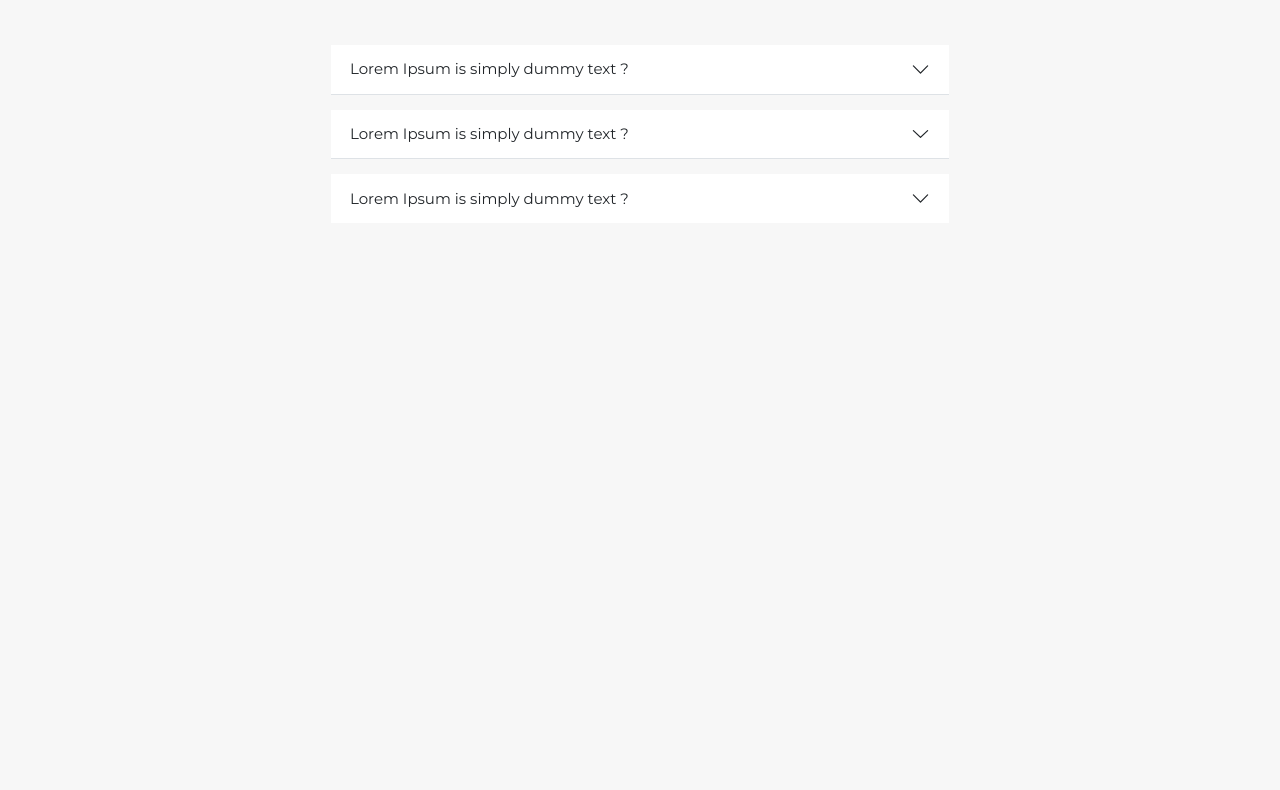
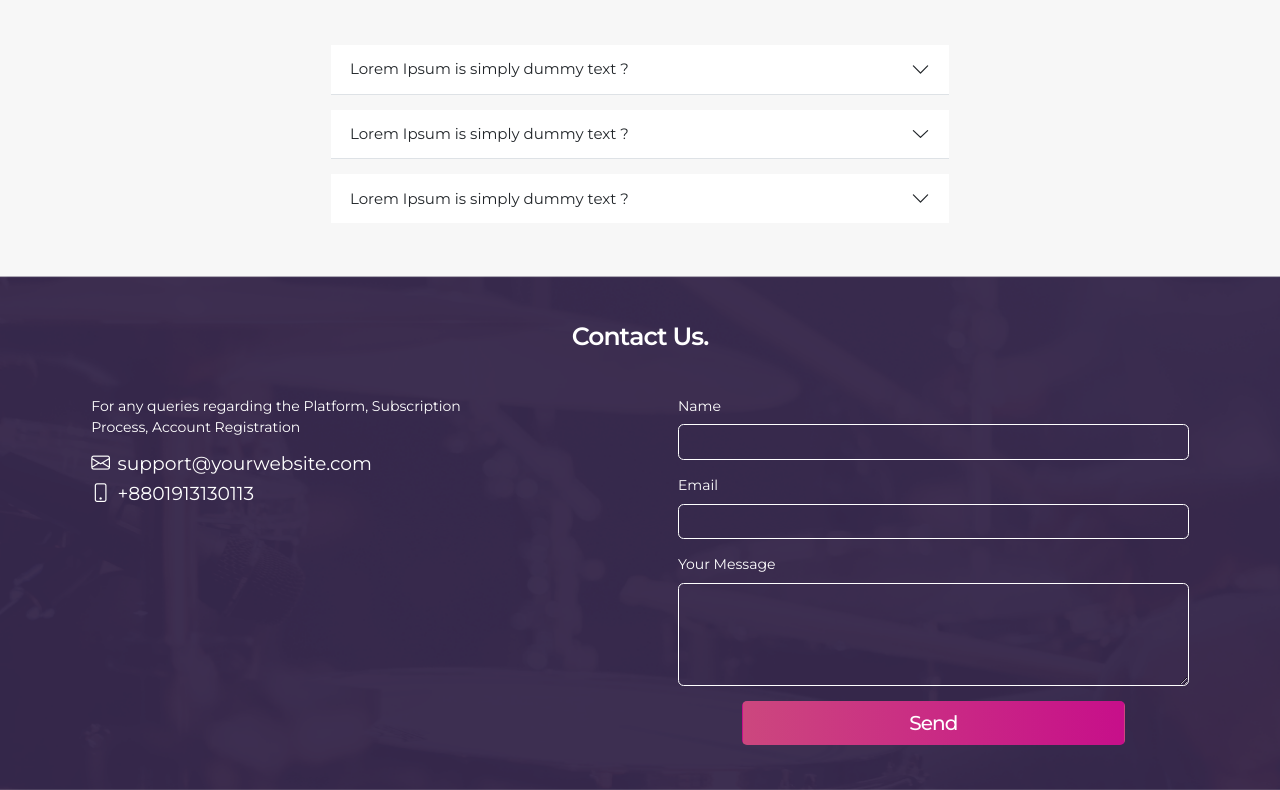
Before and after one commit to ashiqul33/melody, a Next.js app: page / in a window 1280 px wide. Shown: the part 3130-3920 px from the top of the page. Before the commit the page ends 3406 px from the top, so only its background shows below. Built offline with nearby package versions, Linux system fonts and the light colour scheme.

Commit message:
add component Contacts

```diff
--- a/components/Home/Body.tsx
+++ b/components/Home/Body.tsx
@@ -1,6 +1,7 @@
 import { NextPage } from "next";
 import React from "react";
 import Banner from "./Banner";
+import Contacts from "./Contacts";
 import FAQ from "./FAQ";
 import Featured from "./Featured";
 import Insights from "./Insights";
@@ -18,7 +19,7 @@ const Body: NextPage = () => {
       <Upcoming />
       <Insights />
       <FAQ />
-      {/* <Contacts /> */}
+      <Contacts />
     </div>
   );
 };
--- /dev/null
+++ b/components/Home/Contacts.tsx
@@ -0,0 +1,75 @@
+import { NextPage } from "next";
+import React from "react";
+
+const Contacts: NextPage = () => {
+  return (
+    <div>
+      <section className="contact_section">
+        <div className="container-fluid">
+          <div className="text-center">
+            <h3 className="contact_section_heading mt-3 mb-5">Contact Us.</h3>
+          </div>
+          <div className="row justify-content-around">
+            <div className="col-12 col-md-5 col-lg-4 mb-3">
+              <p className="text-white">
+                For any queries regarding the Platform, Subscription Process,
+                Account Registration
+              </p>
+              <h5 className="text-white">
+                <i className="bi bi-envelope me-2"></i>
+                <a href="mailto:support@yourwebsite.com">
+                  support@yourwebsite.com
+                </a>
+              </h5>
+              <h5 className="text-white">
+                <i className="bi bi-phone me-2"></i>
+                <a href="tel:8801913130113">+8801913130113</a>
+              </h5>
+            </div>
+            <div className="col-12 col-md-5 col-lg-5">
+              <form>
+                <div className="mb-3">
+                  <label htmlFor="name" className="form-label text-white">
+                    Name
+                  </label>
+                  <input
+                    type="text"
+                    className="form-control border-white text-white bg-transparent shadow-none"
+                    id="name"
+                  />
+                </div>
+                <div className="mb-3">
+                  <label htmlFor="email" className="form-label text-white">
+                    Email
+                  </label>
+                  <input
+                    type="email"
+                    className="form-control border-white text-white bg-transparent shadow-none"
+                    id="email"
+                  />
+                </div>
+                <div className="mb-3">
+                  <label className="form-label text-white">Your Message</label>
+                  <textarea
+                    className="form-control border-white text-white bg-transparent shadow-none"
+                    rows={4}
+                  ></textarea>
+                </div>
+                <div className="text-center">
+                  <button
+                    type="submit"
+                    className="btn w-75 btn_focus contact_section_btn "
+                  >
+                    Send
+                  </button>
+                </div>
+              </form>
+            </div>
+          </div>
+        </div>
+      </section>
+    </div>
+  );
+};
+
+export default Contacts;
```
